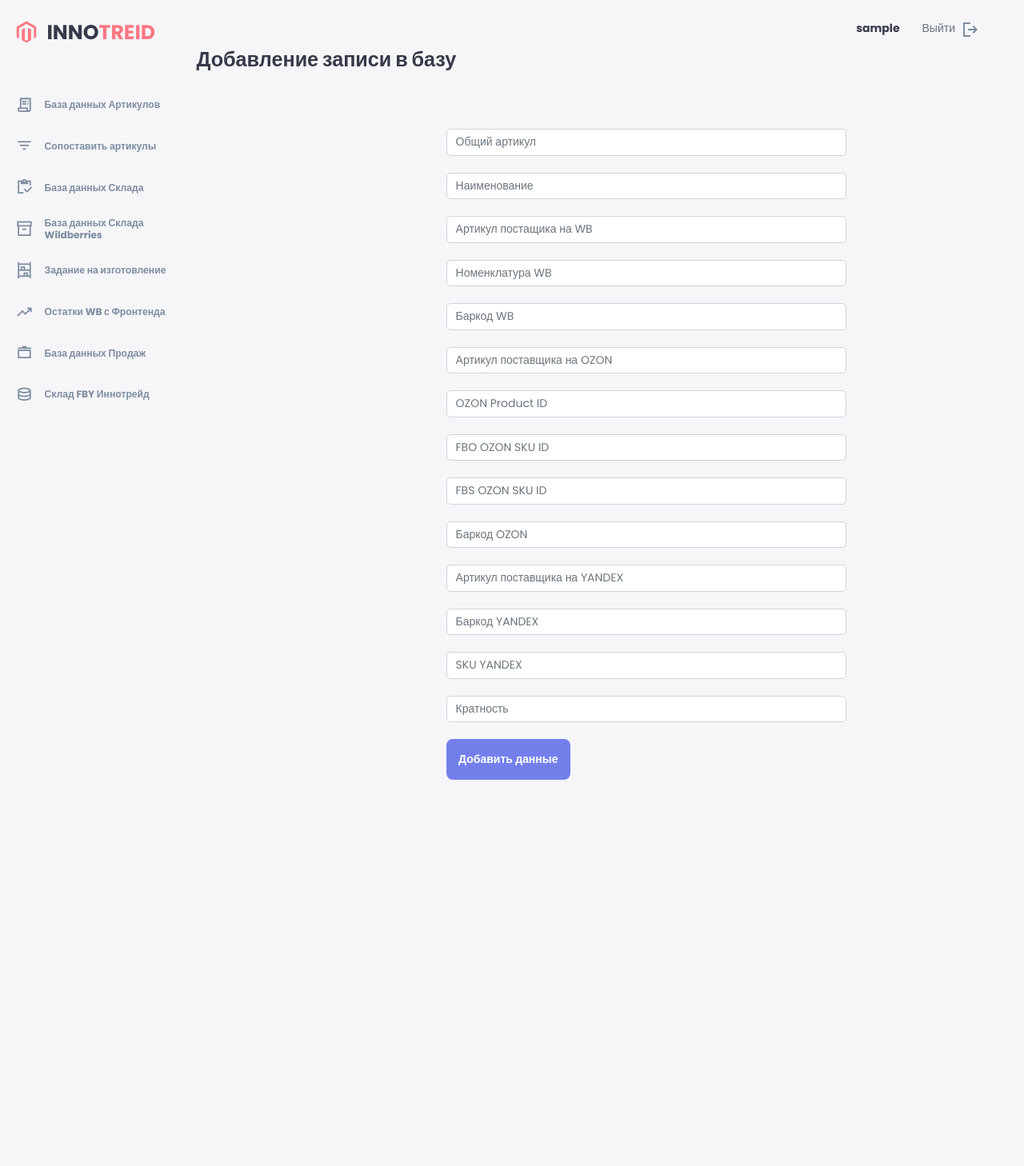
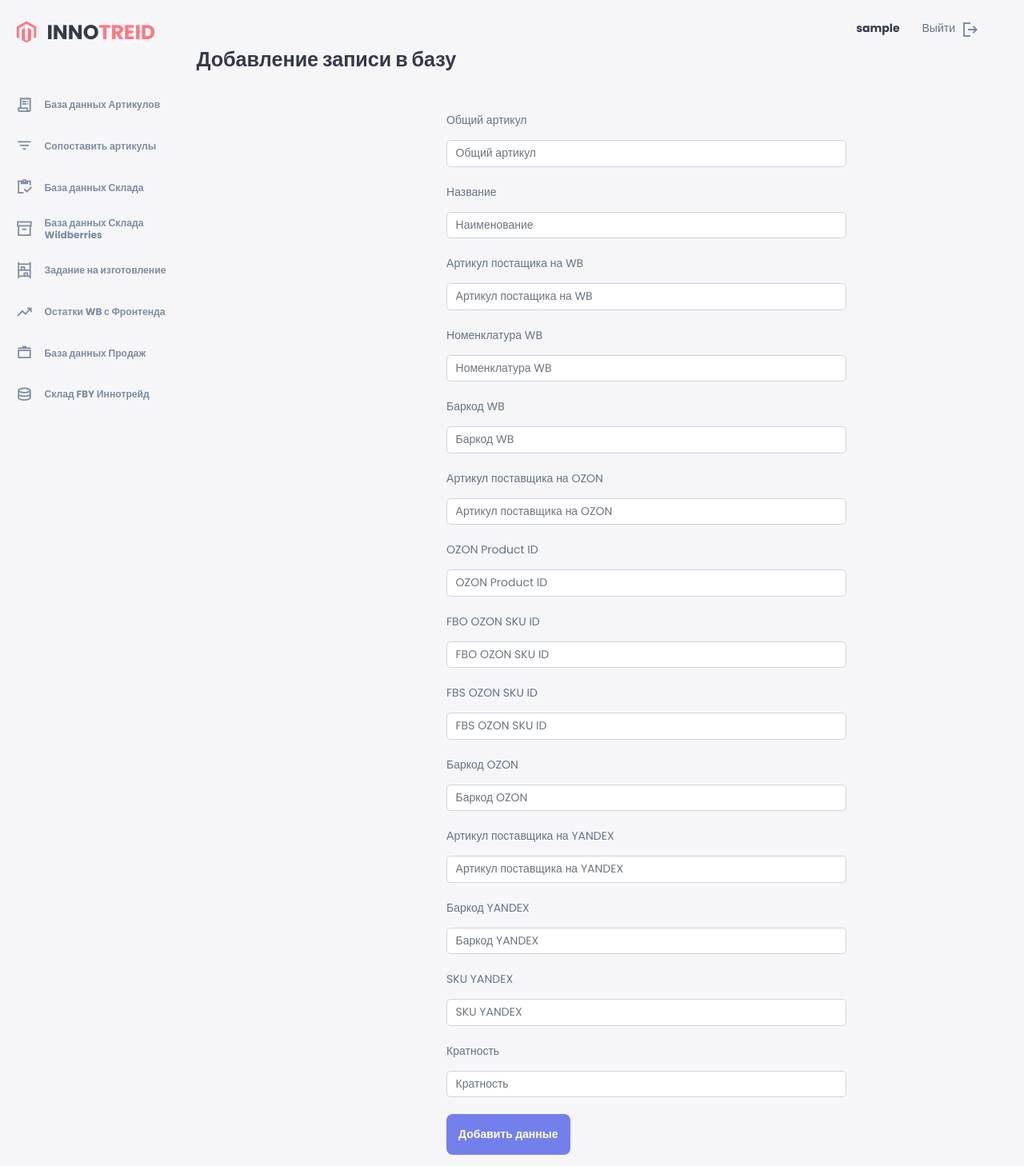
Before and after one commit to anton1202-py/innotreid, a Django app: page /database/create in a window 1280 px wide. Shown: the whole page at 80% size. Before the commit the page ends 975 px from the top, so only its background shows below. Run offline with Django 4.2, Linux system fonts and the light colour scheme; the visitor is signed in with stand-in values (Sample User, id 1); parts of the project's set-up code (start-up, migrations or seed data) failed here and were passed over; some libraries are stand-ins or nearby versions.

Commit message:
названия полей формы

```diff
--- a/web_barcode/database/forms.py
+++ b/web_barcode/database/forms.py
@@ -15,7 +15,7 @@ class ArticlesForm(ModelForm):
         widgets = {
             'common_article': TextInput(attrs={
                 'class': 'form-control',
-                'placeholder': 'Общий артикул'
+                'placeholder': 'Общий артикул',
             }),
             'title': TextInput(attrs={
                 'class': 'form-control',
--- a/web_barcode/database/templates/database/create.html
+++ b/web_barcode/database/templates/database/create.html
@@ -8,21 +8,21 @@
         <h1>Добавление записи в базу</h1>
         <div class="table">
             <form method="post">
-                {% csrf_token %} <br>
-                {{ form.common_article }} <br>
-                {{ form.title }} <br>
-                {{ form.article_seller_wb }} <br>
-                {{ form.article_wb_nomenclature }} <br>
-                {{ form.barcode_wb }} <br>
-                {{ form.article_seller_ozon }} <br>
-                {{ form.ozon_product_id }} <br>
-                {{ form.fbo_ozon_sku_id }} <br>
-                {{ form.fbs_ozon_sku_id }} <br>
-                {{ form.barcode_ozon }} <br>
-                {{ form.article_seller_yandex }} <br>
-                {{ form.barcode_yandex }} <br>
-                {{ form.sku_yandex }} <br>
-                {{ form.multiplicity }} <br>
+                {% csrf_token %}
+                <p>{{form.common_article.label}}</p>{{ form.common_article }} <br>
+                <p>{{form.title.label}}</p>{{ form.title }} <br>
+                <p>{{form.article_seller_wb.label}}</p>{{ form.article_seller_wb }} <br>
+                <p>{{form.article_wb_nomenclature.label}}</p>{{ form.article_wb_nomenclature }} <br>
+                <p>{{form.barcode_wb.label}}</p>{{ form.barcode_wb }} <br>
+                <p>{{form.article_seller_ozon.label}}</p>{{ form.article_seller_ozon }} <br>
+                <p>{{form.ozon_product_id.label}}</p>{{ form.ozon_product_id }} <br>
+                <p>{{form.fbo_ozon_sku_id.label}}</p>{{ form.fbo_ozon_sku_id }} <br>
+                <p>{{form.fbs_ozon_sku_id.label}}</p>{{ form.fbs_ozon_sku_id }} <br>
+                <p>{{form.barcode_ozon.label}}</p>{{ form.barcode_ozon }} <br>
+                <p>{{form.article_seller_yandex.label}}</p>{{ form.article_seller_yandex }} <br>
+                <p>{{form.barcode_yandex.label}}</p>{{ form.barcode_yandex }} <br>
+                <p>{{form.sku_yandex.label}}</p>{{ form.sku_yandex }} <br>
+                <p>{{form.multiplicity.label}}</p>{{ form.multiplicity }} <br>
                 <span>{{ error }}</span>
                 <button class="custom-button" type="submit">Добавить данные</button>
             </form>
```
